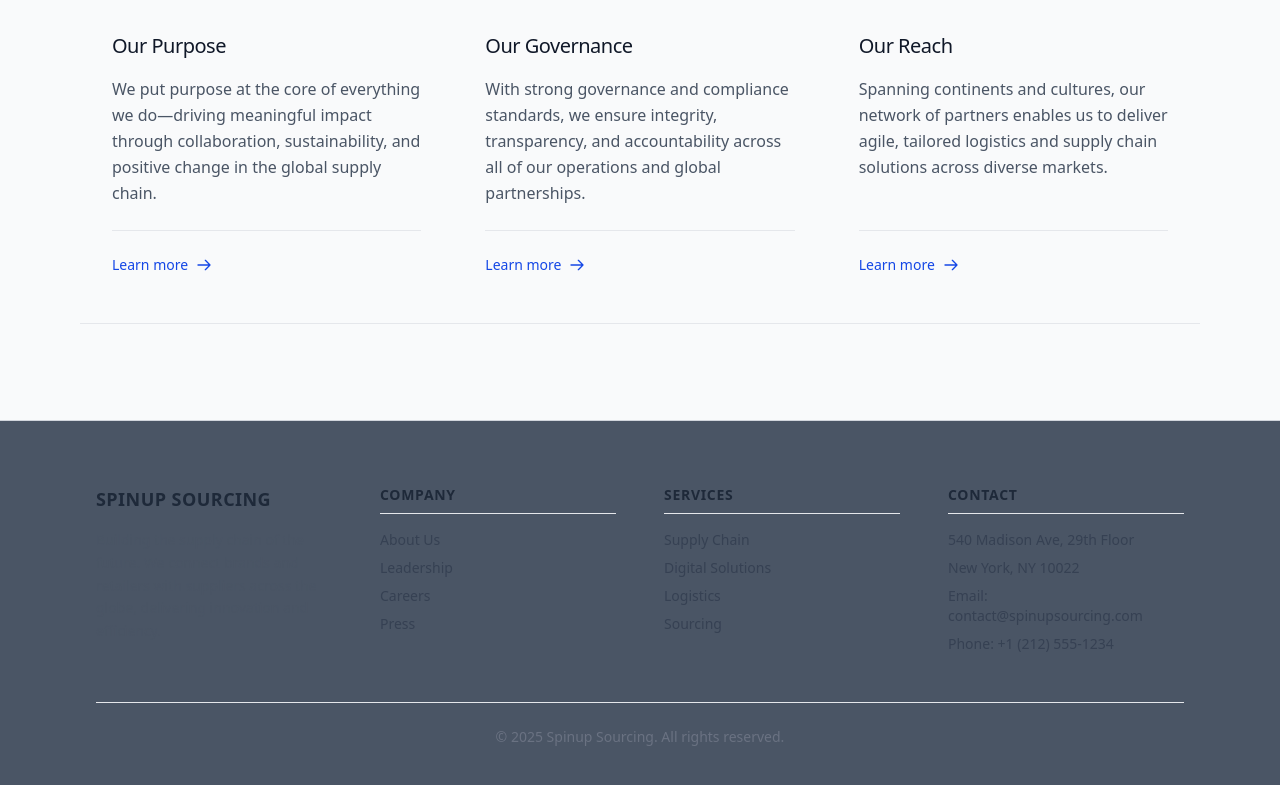
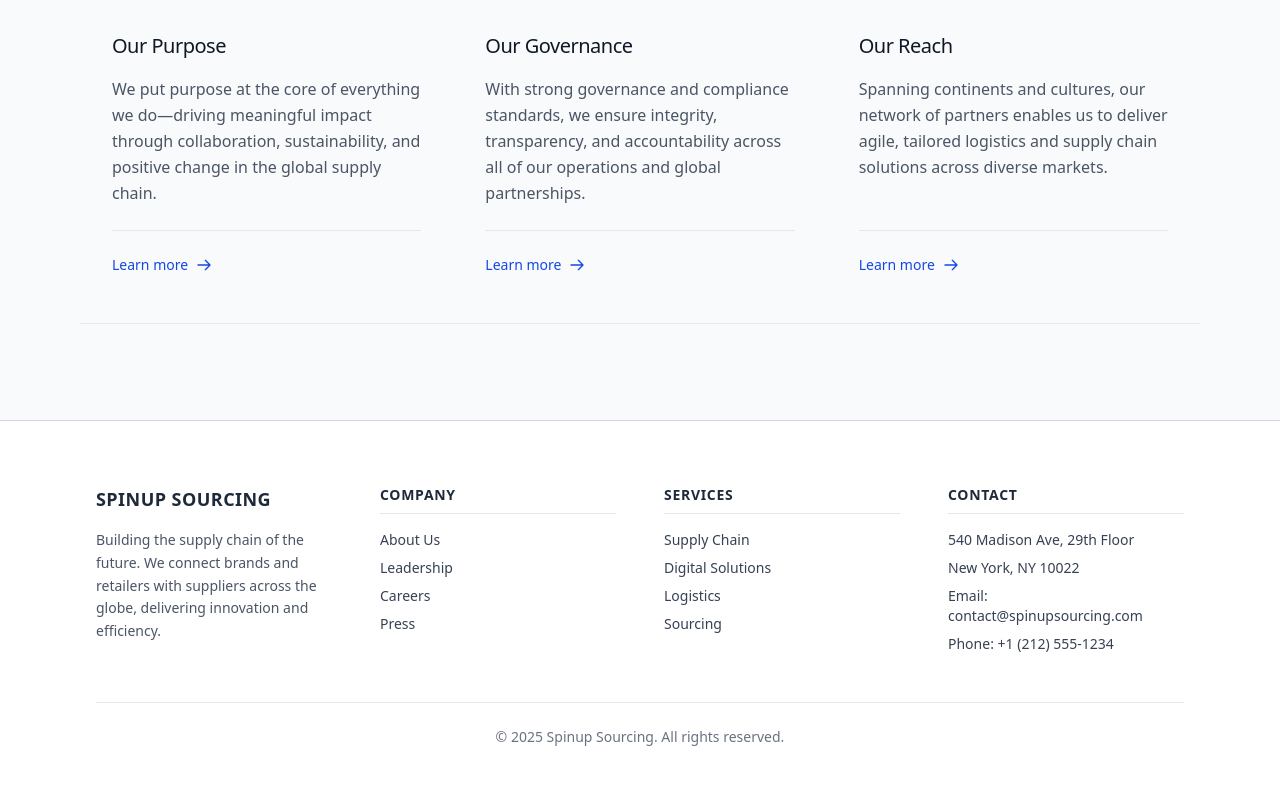
Before and after one commit to MashrafiShahriar/spinupsourcing.com, a Next.js app in the folder website/: page / in a window 1280 px wide. Shown: the part 3356-4141 px from the top of the page. Built offline with nearby package versions, Linux system fonts and the light colour scheme.

Commit message:
fixed nav color

```diff
--- a/website/src/components/layout/Footer.tsx
+++ b/website/src/components/layout/Footer.tsx
@@ -1,6 +1,6 @@
 export default function Footer() {
     return (
-      <footer className="bg-gray-600 text-gray-800 border-t border-gray-300 px-8 lg:px-24 py-16">
+      <footer className="bg-white text-gray-800 border-t border-gray-300 px-8 lg:px-24 py-16">
         <div className="max-w-7xl mx-auto grid grid-cols-1 md:grid-cols-4 gap-12">
           {/* Company Info */}
           <div>
```
